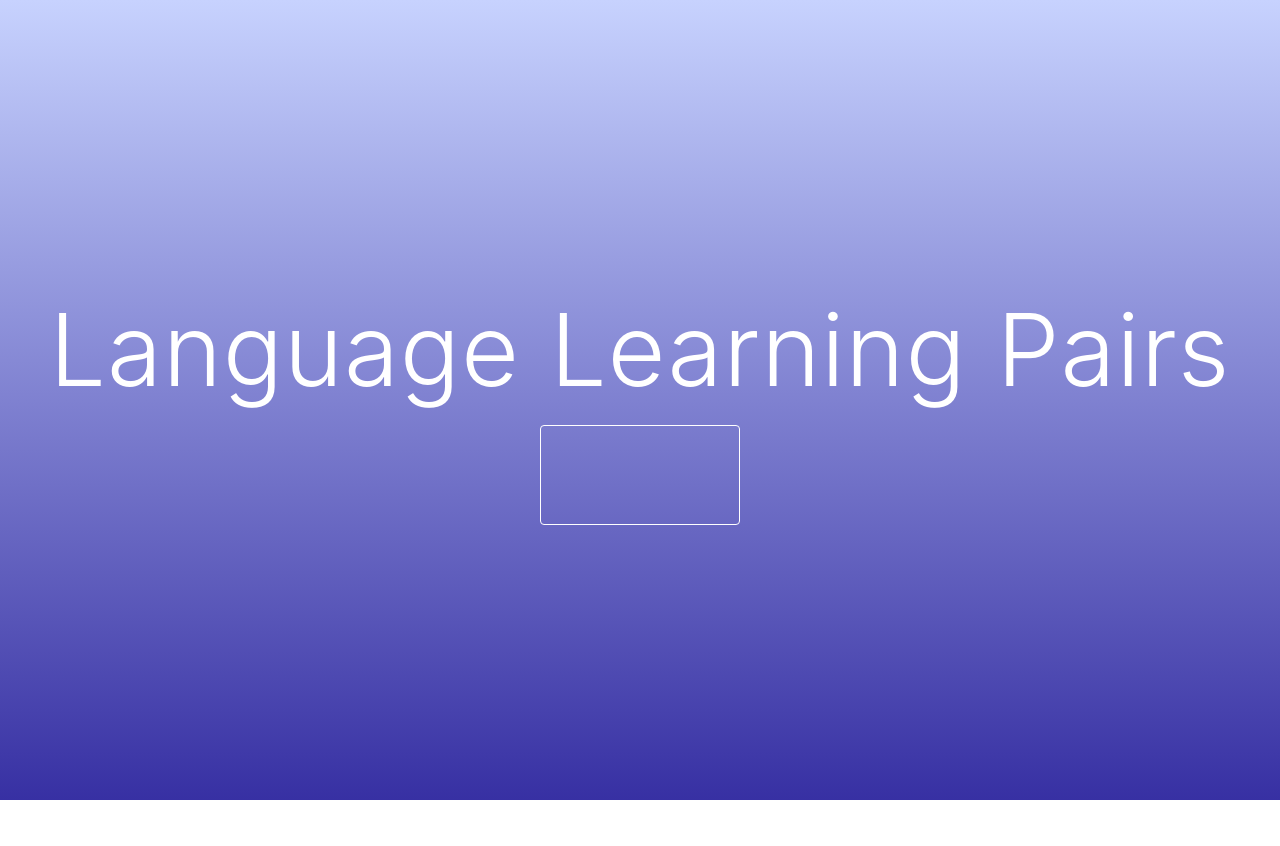
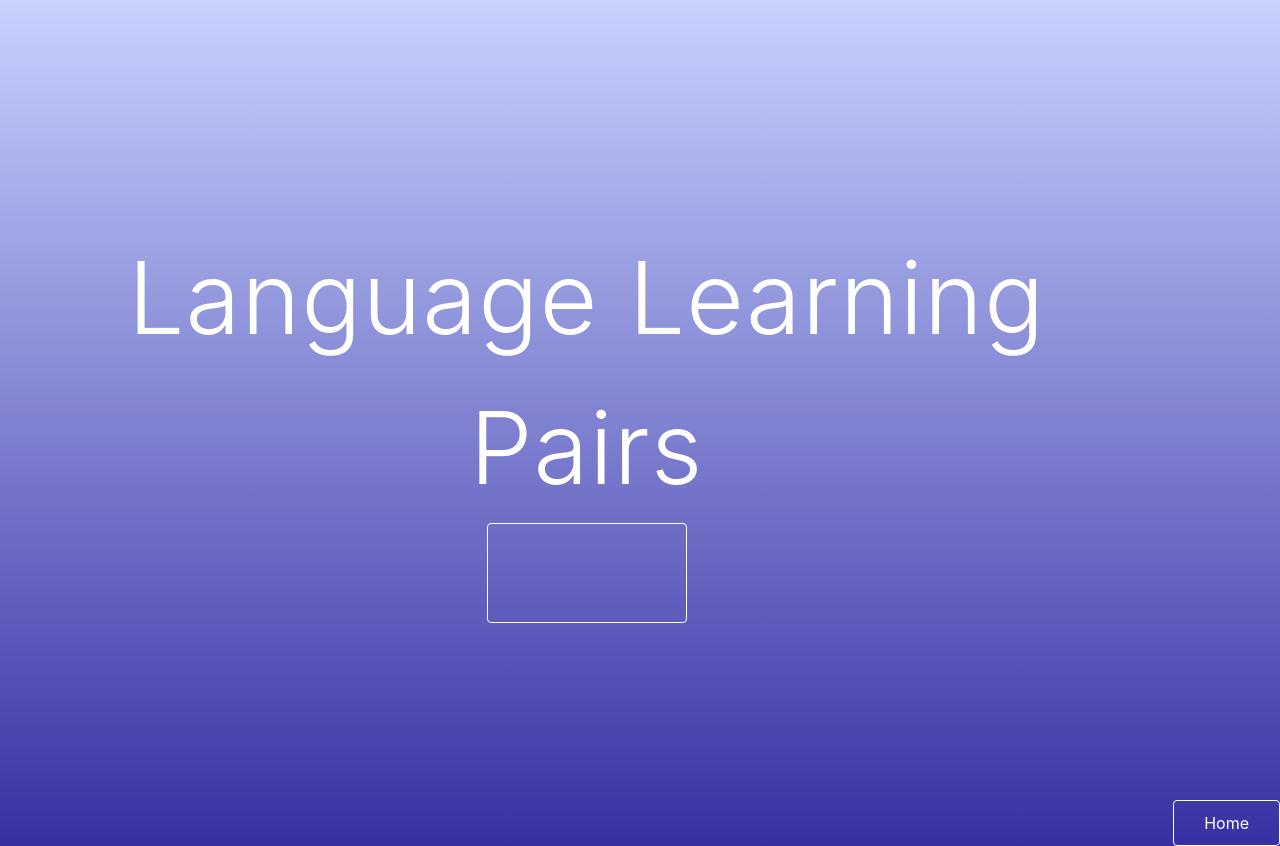
Before and after one commit to madharpskills/language-learning-pairs, a Nuxt app: page /game in a window 1280 px wide. Before the commit the page ends 800 px from the top, so only its background shows below. Built offline with nearby package versions, Linux system fonts and the light colour scheme.

Commit message:
UI - return to home from game page

```diff
--- a/pages/game.vue
+++ b/pages/game.vue
@@ -8,6 +8,9 @@
       </h1>
       <Card />
 
+    </div>
+    <div style="padding-top: 800px">
+      <a href="/" class="button--white">Home</a>
     </div>
   </div>
 </div>
```
